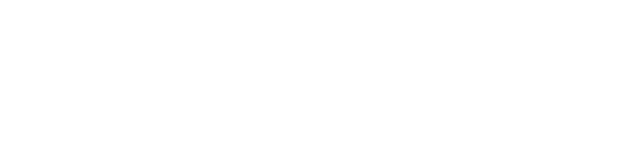
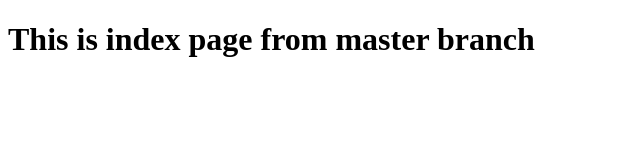
Before and after one commit to thevarungupta1/29-merge-demo, a plain HTML site: page index.html in a window 1280 px wide. Shown: the whole page, without its empty margins (0-640 px from the left). Drawn offline with Linux system fonts and the light colour scheme.

Commit message:
index page update

```diff
--- a/index.html
+++ b/index.html
@@ -7,6 +7,6 @@
     <title>Document</title>
 </head>
 <body>
-
+    <h1>This is index page from master branch</h1>
 </body>
 </html>
```
